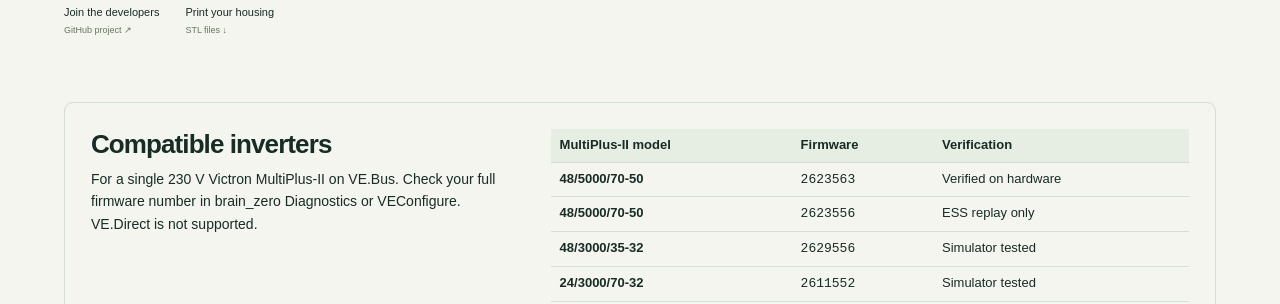
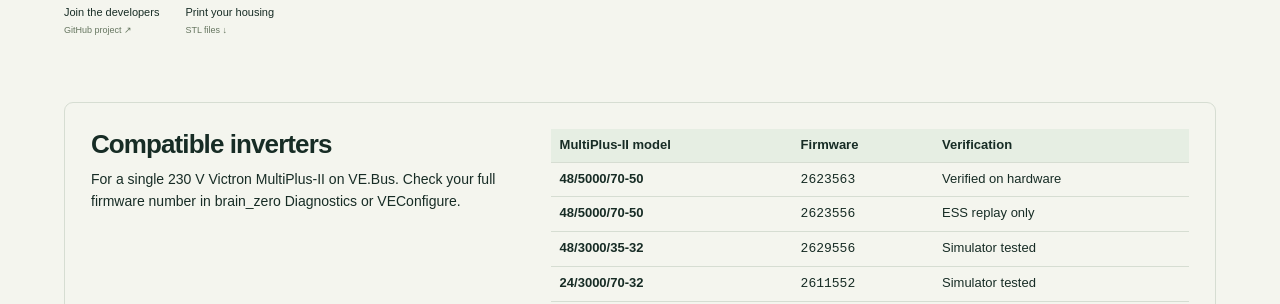
Before and after one commit to mjpalmowski/brain_zero, a plain HTML site: page website/public/index.html in a window 1280 px wide. Shown: the part 648-952 px from the top of the page. Drawn offline with Linux system fonts and the light colour scheme; a script that the page names is missing; a web font is replaced by a local one.

Commit message:
Remove the unnecessary VE.Direct exclusion

```diff
--- a/website/public/index.html
+++ b/website/public/index.html
@@ -58,7 +58,7 @@
     <section id="compatibility" class="compatibility" aria-labelledby="compatibility-title">
       <div class="compatibility-intro">
         <h2 id="compatibility-title">Compatible inverters</h2>
-        <p>For a single 230 V Victron MultiPlus-II on VE.Bus. Check your full firmware number in brain_zero Diagnostics or VEConfigure. VE.Direct is not supported.</p>
+        <p>For a single 230 V Victron MultiPlus-II on VE.Bus. Check your full firmware number in brain_zero Diagnostics or VEConfigure.</p>
       </div>
       <table aria-label="MultiPlus-II compatibility by firmware">
         <thead><tr><th scope="col">MultiPlus-II model</th><th scope="col">Firmware</th><th scope="col">Verification</th></tr></thead>
```
